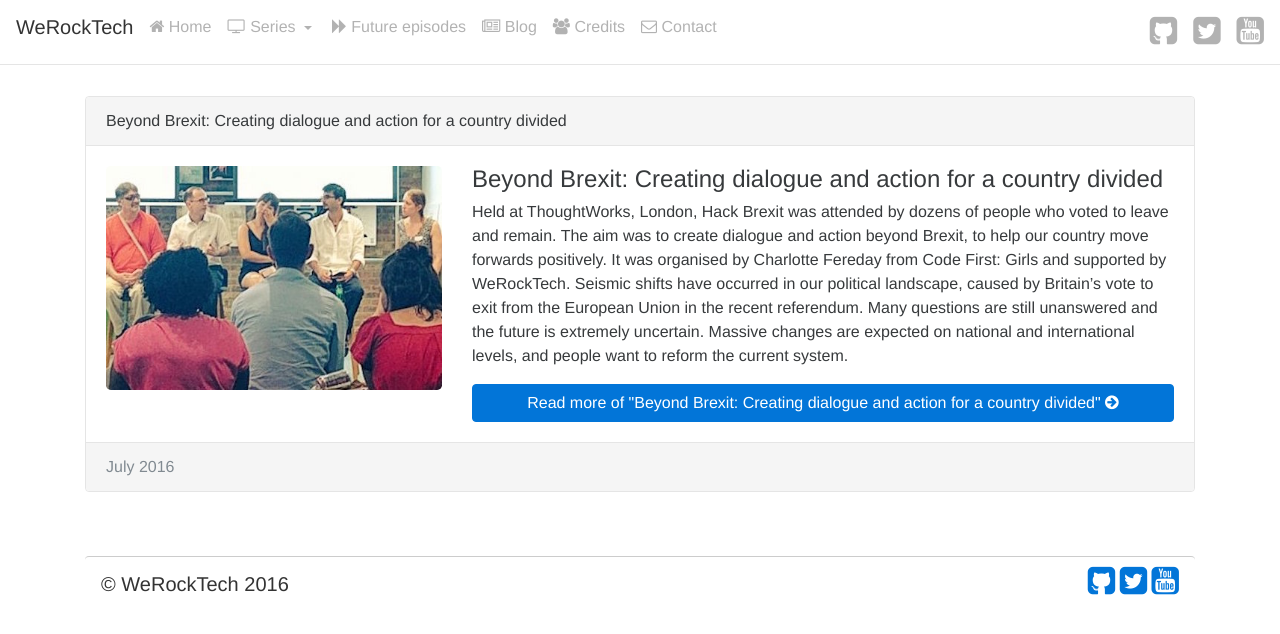
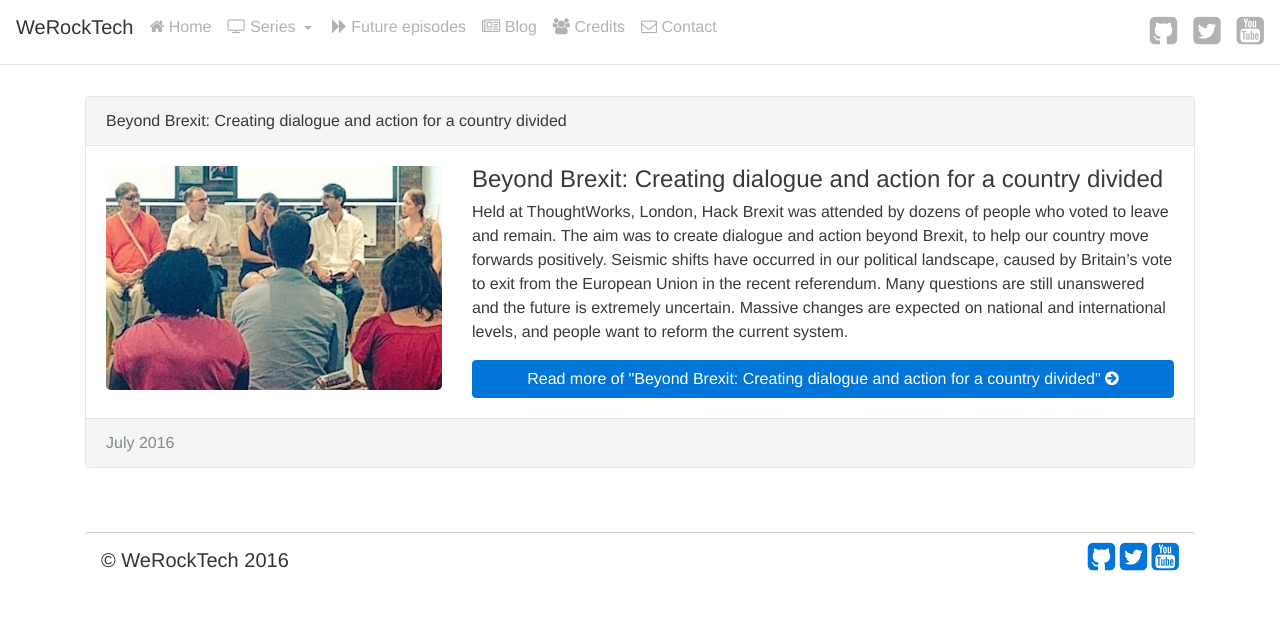
Before and after one commit to WeRockTech/werocktech.github.io, a Jekyll site: the page built from blog.html, in a window 1280 px wide. Shown: the top 634 px of the page. Built offline with Jekyll 4.4.1, drawn with Linux system fonts in a browser that asks for light colours.

Commit message:
Updated HackBrexit blog post summary

```diff
--- a/_posts/2016-07-28-Blog-HackBrexit.md
+++ b/_posts/2016-07-28-Blog-HackBrexit.md
@@ -1,7 +1,7 @@
 ---
 layout: blog
 name: "Beyond Brexit: Creating dialogue and action for a country divided"
-description: "Held at ThoughtWorks, London, Hack Brexit was attended by dozens of people who voted to leave and remain. The aim was to create dialogue and action beyond Brexit, to help our country move forwards positively. It was organised by Charlotte Fereday from Code First: Girls and supported by WeRockTech. Seismic shifts have occurred in our political landscape, caused by Britain’s vote to exit from the European Union in the recent referendum. Many questions are still unanswered and the future is extremely uncertain. Massive changes are expected on national and international levels, and people want to reform the current system."
+description: "Held at ThoughtWorks, London, Hack Brexit was attended by dozens of people who voted to leave and remain. The aim was to create dialogue and action beyond Brexit, to help our country move forwards positively. Seismic shifts have occurred in our political landscape, caused by Britain’s vote to exit from the European Union in the recent referendum. Many questions are still unanswered and the future is extremely uncertain. Massive changes are expected on national and international levels, and people want to reform the current system."
 category: Blog
 display_date: July 2016
 ---
```
